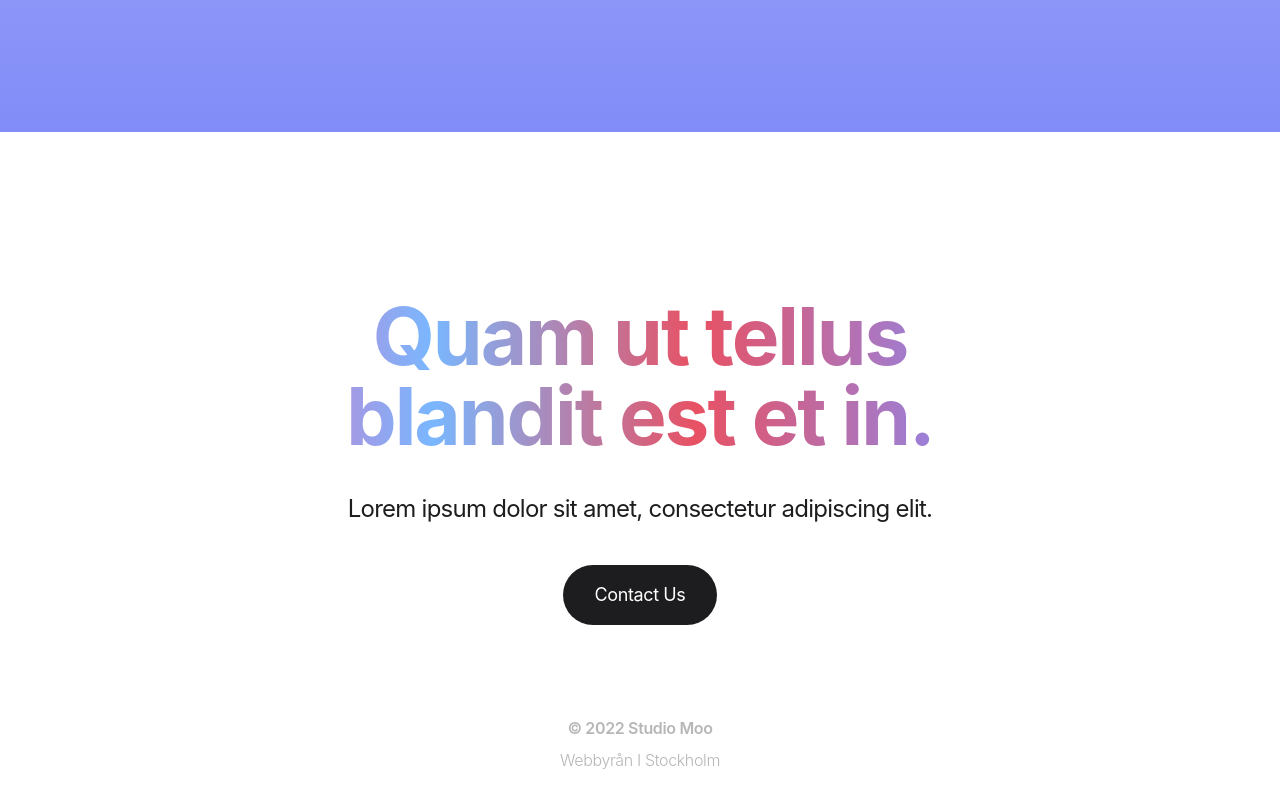
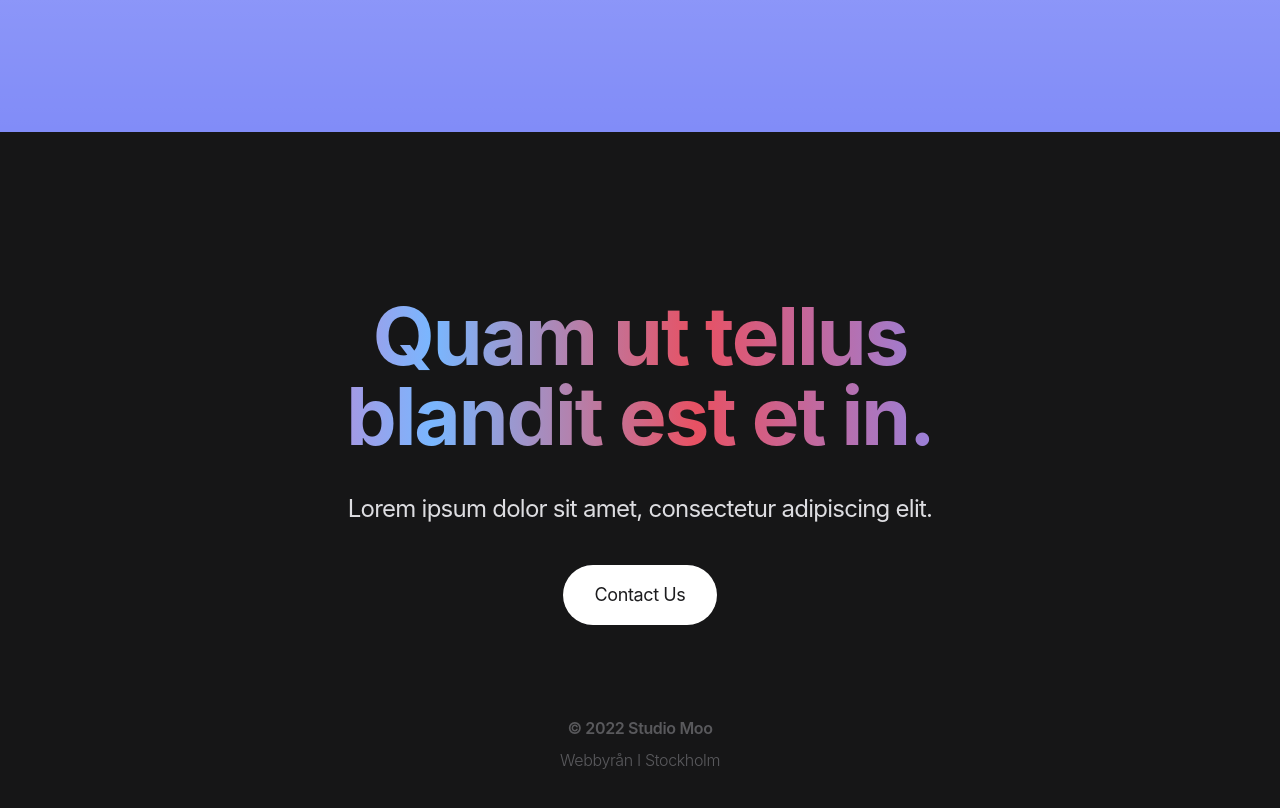
Before and after one commit to TheBoringBOT/studio-moo, a Next.js app: page / in a window 1280 px wide. Shown: the part 4600-5408 px from the top of the page. Built offline with nearby package versions, Linux system fonts and the light colour scheme.

Commit message:
style: modified to dark mode colors

```diff
--- a/components/home/footer/footer.js
+++ b/components/home/footer/footer.js
@@ -3,20 +3,20 @@ import { SITE_FOOTER_TEXT } from "../../../lib/constants";
 
 export default function Footer() {
   return (
-    <footer className="z-10 relative  bg-white h-[85vh] min-h-600px max-h-[780px] flex flex-col justify-center items-center">
+    <footer className="z-10 relative  bg-black-3 h-[85vh] min-h-600px max-h-[780px] flex flex-col justify-center items-center">
       <div className="flex flex-col mt-auto">
         <SectionTitle
           h2={
             <p className="gradient-title">Quam ut tellus blandit est et in.</p>
           }
           p={
-            <span className="text-xl md:text-2xl">
+            <span className="text-xl text-mid-grey md:text-2xl">
               Lorem ipsum dolor sit amet, consectetur adipiscing elit.
             </span>
           }
         >
           <div className="py-2 ">
-            <button className="px-8 py-4 text-lg text-white transition-all rounded-full cursor-pointer white text- bg-black-2 hover:bg-black-2-hover">
+            <button className="px-8 py-4 text-lg transition-all bg-white rounded-full cursor-pointer text-black-2 white text- hover:bg-mid-grey">
               Contact Us
             </button>
           </div>
```
